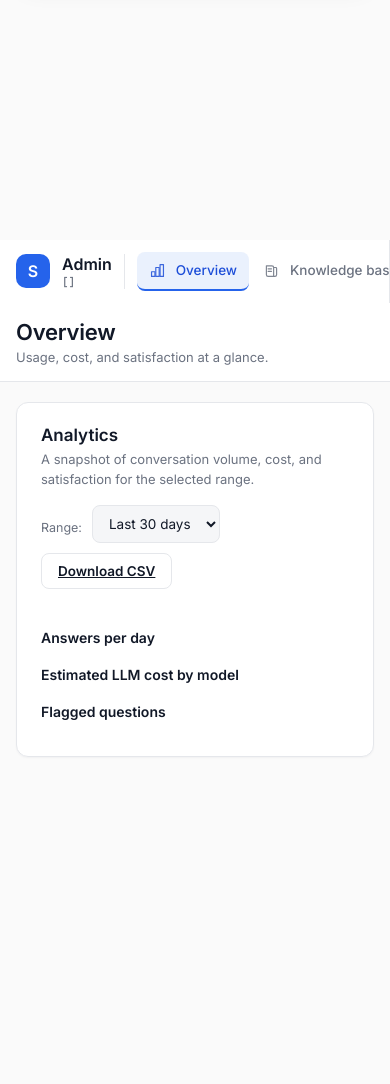
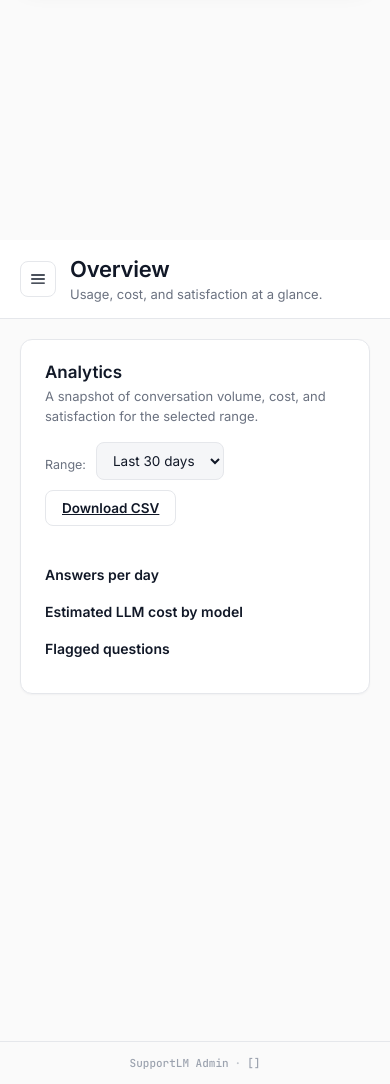
Before and after one commit to BT-Rajan/SupportLM, a Python web app: template templates/admin.html in a window 390 px wide. Shown: the part 604-1688 px from the top of the page. Run offline with Jinja, Linux system fonts and the light colour scheme; the template is opened without the code that fills it: most values are stand-ins (such as "Sample title", 1, 10 or a date in 2020); some libraries are stand-ins or nearby versions.

Commit message:
UI: premium enterprise theme — Pass 2 (shell: drawer, header, footer)
Admin console:
- Left drawer is now collapsible (280px <-> 72px), toggle button in
  the brand row, state persisted to localStorage. Nav item labels
  wrap in <span class="admin-nav-label"> so they can hide cleanly
  when collapsed (icons stay).
- Tablet/mobile (<1024px): drawer becomes a fixed off-canvas overlay
  with a backdrop, opened via a new hamburger button in the topbar,
  closed via backdrop click, Escape, or picking a nav item —
  replacing the old horizontal-strip fallback.
- Added a footer to the admin shell (product name + tenant slug).
- Section switches now fade/rise in (admin-nav.js already toggled
  the  attribute on activate(); admin.css just hooks a
  keyframe animation to that existing mechanism — no JS behavior
  change to activate() itself).

Chat widget:
- Composer + disclaimer now sit inside a semantic <footer>, pairing
  with the existing <header class="console-header">.
- Fixed a stale doc comment ("default emerald" -> "default blue").

No IDs, event handlers, or data bindings were removed — admin-nav.js's
existing activate()/click-handler logic is untouched aside from also
closing the mobile drawer on nav click. All new elements (collapse
toggle, hamburger, backdrop, footer) are additive.

```diff
--- a/static/css/admin.css
+++ b/static/css/admin.css
@@ -205,14 +205,17 @@ h2 { margin: 0; }
 }
 
 .admin-sidebar {
-  width: 240px;
+  width: 280px;
   flex-shrink: 0;
   background: var(--surface);
   border-right: 1px solid var(--border);
   display: flex;
   flex-direction: column;
   padding: 22px 16px;
+  transition: width var(--duration-base, 180ms) var(--ease-out);
+  overflow: hidden;
 }
+.admin-sidebar.collapsed { width: 72px; padding-left: 12px; padding-right: 12px; }
 
 .admin-brand {
   display: flex;
@@ -236,7 +240,7 @@ h2 { margin: 0; }
   align-items: center;
   justify-content: center;
 }
-.admin-brand-text { display: flex; flex-direction: column; line-height: 1.3; min-width: 0; }
+.admin-brand-text { display: flex; flex-direction: column; line-height: 1.3; min-width: 0; flex: 1; }
 .admin-brand-name { font-family: var(--font-display); font-weight: 600; font-size: 16px; }
 .admin-brand-slug {
   font-family: var(--font-mono);
@@ -288,15 +314,60 @@ h2 { margin: 0; }
   top: 0;
   z-index: 5;
 }
+.admin-topbar-left { display: flex; align-items: center; gap: 14px; }
+.sidebar-open-toggle {
+  display: none;
+  flex-shrink: 0;
+  width: 36px;
+  height: 36px;
+  border-radius: var(--radius-sm);
+  border: 1px solid var(--border);
+  background: var(--surface);
+  color: var(--ink);
+  align-items: center;
+  justify-content: center;
+  cursor: pointer;
+  transition: border-color 0.15s ease;
+}
+.sidebar-open-toggle:hover { border-color: var(--accent); color: var(--accent-ink); }
 .admin-page-title { font-family: var(--font-display); font-weight: 600; font-size: 22px; letter-spacing: -0.01em; margin: 0; }
 .admin-page-sub { font-size: 13px; color: var(--muted); margin: 4px 0 0; }
 
 .admin-content {
+  flex: 1 0 auto;
   padding: 28px 32px 60px;
   max-width: 1080px;
   width: 100%;
   margin: 0 auto;
   scroll-behavior: smooth;
+}
+
+/* Every section-switch re-triggers this fade/rise — activate() in
+   admin-nav.js toggles the `hidden` attribute, which is what
+   re-inserts the element into the render tree and restarts the
+   animation each time. */
+.admin-page:not([hidden]) { animation: pageIn 0.24s var(--ease-out) both; }
+@keyframes pageIn {
+  from { opacity: 0; transform: translateY(6px); }
+  to   { opacity: 1; transform: translateY(0); }
+}
+
+.admin-footer {
+  flex-shrink: 0;
+  display: flex;
+  align-items: center;
+  gap: 6px;
+  justify-content: center;
+  padding: 16px 32px;
+  border-top: 1px solid var(--border);
+  font-family: var(--font-mono);
+  font-size: 11px;
+  color: var(--muted-soft);
+}
+.admin-footer-sep { opacity: 0.6; }
+
+.sidebar-backdrop {
+  display: none;
 }
 
 /* ---- Page transitions ---------------------------------------------------
@@ -467,14 +538,47 @@ h2 { margin: 0; }
 }
 
 /* ---- Responsive ------------------------------------------------------------- */
-@media (max-width: 860px) {
-  .admin-shell { flex-direction: column; }
-  .admin-sidebar { width: 100%; flex-direction: row; align-items: center; padding: 12px 16px; overflow-x: auto; }
-  .admin-brand { border-bottom: none; padding: 0 12px 0 0; margin: 0; border-right: 1px solid var(--border); }
-  .admin-nav { flex-direction: row; margin-top: 0; margin-left: 12px; }
-  .admin-nav-item { border-left: none; border-bottom: 2px solid transparent; white-space: nowrap; }
-  .admin-nav-item.active { border-left-color: transparent; border-bottom-color: var(--accent); }
-  .admin-sidebar-foot { display: none; }
-  .admin-content { padding: 20px 16px 40px; }
-  .admin-topbar { padding: 16px; }
+/* Tablet & mobile: the drawer becomes a fixed overlay with a backdrop
+   instead of reflowing into a horizontal strip — matches the desktop
+   drawer's own information hierarchy instead of a cut-down variant. */
+@media (max-width: 1024px) {
+  .admin-sidebar {
+    position: fixed;
+    top: 0;
+    left: 0;
+    height: 100vh;
+    z-index: 30;
+    width: 280px !important;
+    padding: 22px 16px;
+    transform: translateX(-100%);
+    transition: transform var(--duration-base, 180ms) var(--ease-out);
+    box-shadow: none;
+  }
+  .admin-sidebar.mobile-open { transform: translateX(0); box-shadow: var(--shadow-elevated); }
+  .admin-sidebar.collapsed .admin-brand-text,
+  .admin-sidebar.collapsed .sidebar-collapse-toggle,
+  .admin-sidebar.collapsed .admin-nav-label { display: flex; }
+  .admin-sidebar.collapsed .admin-nav-item { justify-content: flex-start; padding: 10px 12px; }
+  .sidebar-collapse-toggle { display: none; }
+
+  .sidebar-backdrop {
+    display: block;
+    position: fixed;
+    inset: 0;
+    background: rgba(15, 17, 21, 0.4);
+    z-index: 25;
+    opacity: 0;
+    pointer-events: none;
+    transition: opacity var(--duration-base, 180ms) ease;
+  }
+  .sidebar-backdrop.visible { opacity: 1; pointer-events: auto; }
+
+  .sidebar-open-toggle { display: inline-flex; }
+  .admin-content { padding: 20px 20px 48px; }
+  .admin-topbar { padding: 16px 20px; }
+  .admin-footer { padding: 14px 20px; }
 }
+
+@media (max-width: 480px) {
+  .admin-sidebar { width: 88vw !important; max-width: 320px; }
+}
--- a/static/css/chat.css
+++ b/static/css/chat.css
@@ -557,6 +557,8 @@ body {
 }
 
 /* ---- Composer ---------------------------------------------------------- */
+.console-footer { display: flex; flex-direction: column; }
+
 .composer {
   display: flex;
   align-items: flex-end;
--- a/static/js/admin-nav.js
+++ b/static/js/admin-nav.js
@@ -1,9 +1,9 @@
-// Admin section navigation — sidebar tabs + page transitions.
-// Deliberately separate from admin.js: this file only ever touches
-// visibility/active-state, never tenant data, so the two can be read
-// (and changed) independently. Follows the same no-framework,
-// hidden-attribute-toggle idiom admin.js already uses for the
-// login/dashboard swap, so the page-load transition on that swap
+// Admin section navigation — sidebar tabs, page transitions, and the
+// collapsible/overlay drawer. Deliberately separate from admin.js: this
+// file only ever touches visibility/active-state, never tenant data, so
+// the two can be read (and changed) independently. Follows the same
+// no-framework, hidden-attribute-toggle idiom admin.js already uses for
+// the login/dashboard swap, so the page-load transition on that swap
 // (see admin.css's .auth-shell / .admin-shell animations) and this
 // section-switch transition both restart the same way: toggling the
 // `hidden` attribute takes the element out of and back into the
@@ -37,10 +37,52 @@
 
   navItems.forEach(function (btn) {
     btn.addEventListener("click", function () {
-      if (btn.classList.contains("active")) return;
-      activate(btn.dataset.target);
+      if (!btn.classList.contains("active")) activate(btn.dataset.target);
+      closeMobileDrawer();
     });
   });
 
   activate(navItems[0].dataset.target);
+
+  // ---- Drawer: desktop collapse (280px <-> 72px, persisted) + mobile
+  // overlay (fixed, off-canvas, backdrop-dismissible) --------------------
+  const sidebar = document.getElementById("admin-sidebar");
+  const collapseToggle = document.getElementById("sidebar-collapse-toggle");
+  const openToggle = document.getElementById("sidebar-open-toggle");
+  const backdrop = document.getElementById("sidebar-backdrop");
+  const COLLAPSE_KEY = "supportlm-admin-sidebar-collapsed";
+
+  if (sidebar && collapseToggle) {
+    if (window.localStorage && window.localStorage.getItem(COLLAPSE_KEY) === "1") {
+      sidebar.classList.add("collapsed");
+      collapseToggle.setAttribute("aria-label", "Expand sidebar");
+    }
+    collapseToggle.addEventListener("click", function () {
+      const collapsed = sidebar.classList.toggle("collapsed");
+      collapseToggle.setAttribute("aria-label", collapsed ? "Expand sidebar" : "Collapse sidebar");
+      collapseToggle.title = collapsed ? "Expand sidebar" : "Collapse sidebar";
+      if (window.localStorage) window.localStorage.setItem(COLLAPSE_KEY, collapsed ? "1" : "0");
+    });
+  }
+
+  function openMobileDrawer() {
+    if (!sidebar) return;
+    sidebar.classList.add("mobile-open");
+    if (backdrop) backdrop.hidden = false;
+    requestAnimationFrame(function () { if (backdrop) backdrop.classList.add("visible"); });
+    if (openToggle) openToggle.setAttribute("aria-expanded", "true");
+  }
+  function closeMobileDrawer() {
+    if (!sidebar || !sidebar.classList.contains("mobile-open")) return;
+    sidebar.classList.remove("mobile-open");
+    if (backdrop) backdrop.classList.remove("visible");
+    if (openToggle) openToggle.setAttribute("aria-expanded", "false");
+    setTimeout(function () { if (backdrop && !sidebar.classList.contains("mobile-open")) backdrop.hidden = true; }, 200);
+  }
+
+  if (openToggle) openToggle.addEventListener("click", openMobileDrawer);
+  if (backdrop) backdrop.addEventListener("click", closeMobileDrawer);
+  document.addEventListener("keydown", function (e) {
+    if (e.key === "Escape") closeMobileDrawer();
+  });
 })();
--- a/templates/admin.html
+++ b/templates/admin.html
@@ -29,44 +29,54 @@
 
   <div id="dashboard-view" class="admin-shell" hidden>
 
-    <aside class="admin-sidebar">
+    <div class="sidebar-backdrop" id="sidebar-backdrop" hidden></div>
+
+    <aside class="admin-sidebar" id="admin-sidebar">
       <div class="admin-brand">
         <span class="admin-brand-mark" aria-hidden="true">S</span>
         <div class="admin-brand-text">
           <span class="admin-brand-name">Admin</span>
           <span class="admin-brand-slug">{{ tenant_slug }}</span>
         </div>
+        <button type="button" id="sidebar-collapse-toggle" class="sidebar-collapse-toggle" aria-label="Collapse sidebar" title="Collapse sidebar">
+          <svg viewBox="0 0 20 20" width="15" height="15" fill="none" aria-hidden="true"><path d="M12.5 4.5L7 10l5.5 5.5" stroke="currentColor" stroke-width="1.6" stroke-linecap="round" stroke-linejoin="round"/></svg>
+        </button>
       </div>
 
       <nav class="admin-nav" id="admin-nav">
         <button type="button" class="admin-nav-item" data-target="overview" data-label="Overview" data-sub="Usage, cost, and satisfaction at a glance.">
           <svg class="admin-nav-icon" viewBox="0 0 20 20" fill="none" aria-hidden="true"><path d="M3 11.5h4v5.5H3v-5.5Z" stroke="currentColor" stroke-width="1.4" stroke-linejoin="round"/><path d="M8 6.5h4v10.5H8V6.5Z" stroke="currentColor" stroke-width="1.4" stroke-linejoin="round"/><path d="M13 3h4v14h-4V3Z" stroke="currentColor" stroke-width="1.4" stroke-linejoin="round"/></svg>
-          Overview
+          <span class="admin-nav-label">Overview</span>
         </button>
         <button type="button" class="admin-nav-item" data-target="knowledge" data-label="Knowledge base" data-sub="Categories, documents, website sync, and duplicate review.">
           <svg class="admin-nav-icon" viewBox="0 0 20 20" fill="none" aria-hidden="true"><path d="M4 4.5h6.5c1.1 0 2 .9 2 2V17H6c-1.1 0-2-.9-2-2V4.5Z" stroke="currentColor" stroke-width="1.4" stroke-linejoin="round"/><path d="M12.5 6.5H15c.55 0 1 .45 1 1V15c0 1.1-.9 2-2 2h-1.5" stroke="currentColor" stroke-width="1.4" stroke-linejoin="round"/><path d="M6 8h4M6 11h4" stroke="currentColor" stroke-width="1.4" stroke-linecap="round"/></svg>
-          Knowledge base
+          <span class="admin-nav-label">Knowledge base</span>
         </button>
         <button type="button" class="admin-nav-item" data-target="agent" data-label="Agent" data-sub="Name, tone, and retrieval confidence merged into every reply.">
           <svg class="admin-nav-icon" viewBox="0 0 20 20" fill="none" aria-hidden="true"><circle cx="10" cy="7.5" r="3" stroke="currentColor" stroke-width="1.4"/><path d="M3.5 17c0-3 2.9-5.4 6.5-5.4s6.5 2.4 6.5 5.4" stroke="currentColor" stroke-width="1.4" stroke-linecap="round"/></svg>
-          Agent
+          <span class="admin-nav-label">Agent</span>
         </button>
         <button type="button" class="admin-nav-item" data-target="audit" data-label="Audit log" data-sub="Uploads, edits, deletes, and admin logins for the last 30 days.">
           <svg class="admin-nav-icon" viewBox="0 0 20 20" fill="none" aria-hidden="true"><circle cx="10" cy="10" r="6.75" stroke="currentColor" stroke-width="1.4"/><path d="M10 6.25V10l2.6 1.5" stroke="currentColor" stroke-width="1.4" stroke-linecap="round" stroke-linejoin="round"/></svg>
-          Audit log
+          <span class="admin-nav-label">Audit log</span>
         </button>
       </nav>
 
       <div class="admin-sidebar-foot">
-        <button type="button" id="logout-btn" class="btn-ghost" style="width:100%;">Log out</button>
+        <button type="button" id="logout-btn" class="btn-ghost" style="width:100%;"><span class="admin-nav-label">Log out</span></button>
       </div>
     </aside>
 
     <div class="admin-main">
       <header class="admin-topbar">
-        <div>
-          <h1 class="admin-page-title" id="admin-page-title">Overview</h1>
-          <p class="admin-page-sub" id="admin-page-sub">Usage, cost, and satisfaction at a glance.</p>
+        <div class="admin-topbar-left">
+          <button type="button" id="sidebar-open-toggle" class="sidebar-open-toggle" aria-label="Open menu" aria-controls="admin-sidebar" aria-expanded="false">
+            <svg viewBox="0 0 20 20" width="18" height="18" fill="none" aria-hidden="true"><path d="M3 5.5h14M3 10h14M3 14.5h14" stroke="currentColor" stroke-width="1.5" stroke-linecap="round"/></svg>
+          </button>
+          <div>
+            <h1 class="admin-page-title" id="admin-page-title">Overview</h1>
+            <p class="admin-page-sub" id="admin-page-sub">Usage, cost, and satisfaction at a glance.</p>
+          </div>
         </div>
       </header>
 
@@ -228,6 +238,12 @@
         </section>
 
       </div>
+
+      <footer class="admin-footer">
+        <span>SupportLM Admin</span>
+        <span class="admin-footer-sep" aria-hidden="true">·</span>
+        <span>{{ tenant_slug }}</span>
+      </footer>
     </div>
   </div>
 
--- a/templates/chat.html
+++ b/templates/chat.html
@@ -13,7 +13,7 @@
      !important needed. Loads after the base stylesheet on purpose —
      this is the "pluggable" seam: swap the theme without touching
      chat.css itself. Falls back to the base stylesheet's own values
-     (today's default emerald) when a tenant has no accent configured,
+     (today's default blue) when a tenant has no accent configured,
      since resolve_theme() already resolved that fallback server-side. #}
   <style>
     :root {
@@ -101,6 +101,7 @@
     </div>
     <p class="transcript-status" id="transcript-status" hidden></p>
 
+    <footer class="console-footer">
       <form id="chat-form" class="composer">
         <textarea id="chat-input" class="composer-input" placeholder="Type your question…" rows="1" autocomplete="off" aria-label="Message"></textarea>
         <button type="submit" class="composer-send" aria-label="Send message">
@@ -110,6 +111,7 @@
         </button>
       </form>
       <p class="disclaimer">Answers are AI-generated from our knowledge base and may occasionally be wrong.</p>
+    </footer>
 
   </div>
   <script>window.TENANT_SLUG = {{ tenant_slug | tojson }};</script>
```
Also changed, not shown: other parts of static/css/admin.css (+23 -0 lines). Lines whose indentation alone changed are shown as unchanged.
